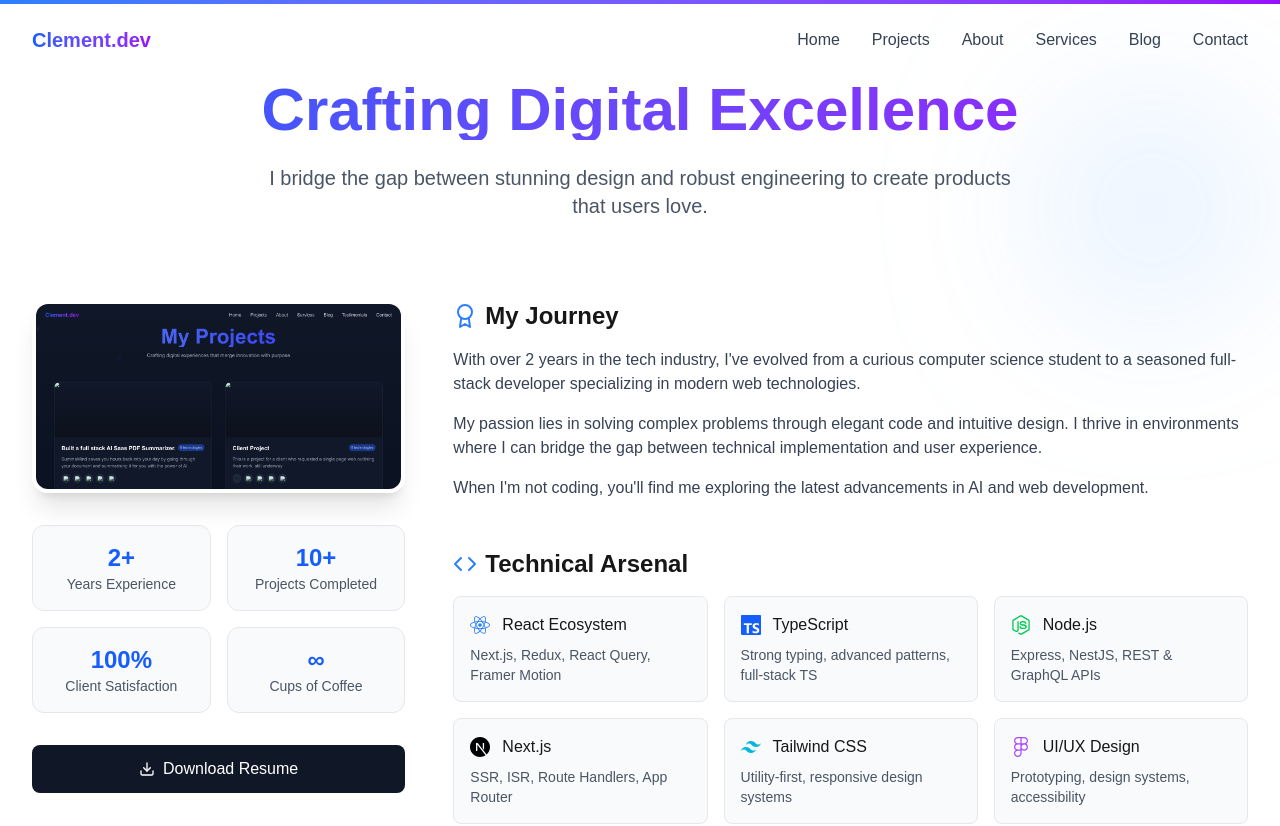
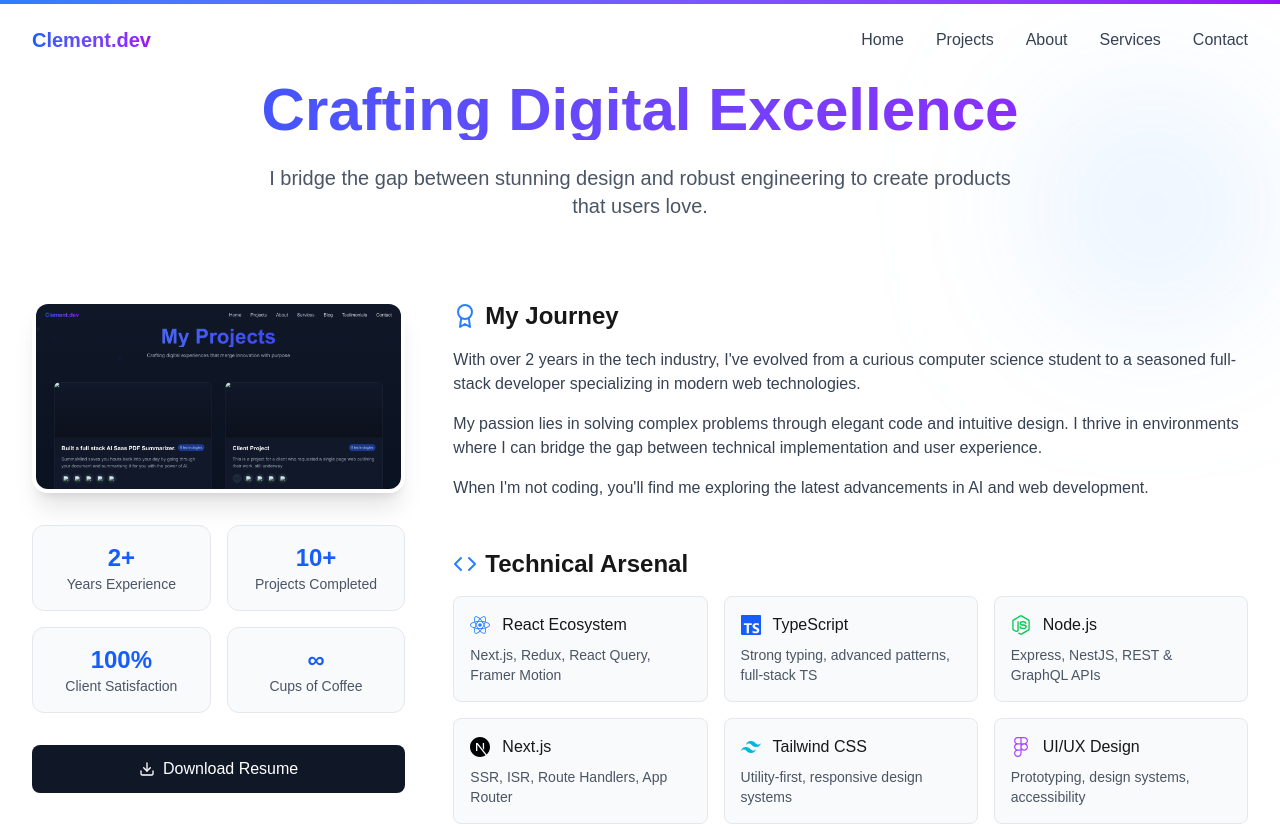
Before and after one commit to ClementJele/personalPortfolio, a Next.js app: page /about in a window 1280 px wide. Shown: the top 826 px of the page. Built offline with nearby package versions, Linux system fonts and the light colour scheme.

Commit message:
removed the blog link on the topbar

```diff
--- a/app/(sections)/common/TopBar.tsx
+++ b/app/(sections)/common/TopBar.tsx
@@ -21,7 +21,7 @@
     { name: "Projects", path: "/projects" },
     { name: "About", path: "/about" },
     { name: "Services", path: "/services" },
-    { name: "Blog", path: "/blog" },
+    // { name: "Blog", path: "/blog" },
     // { name: "Testimonials", path: "/testimonials" },
     { name: "Contact", path: "/contact" },
   ];
```
